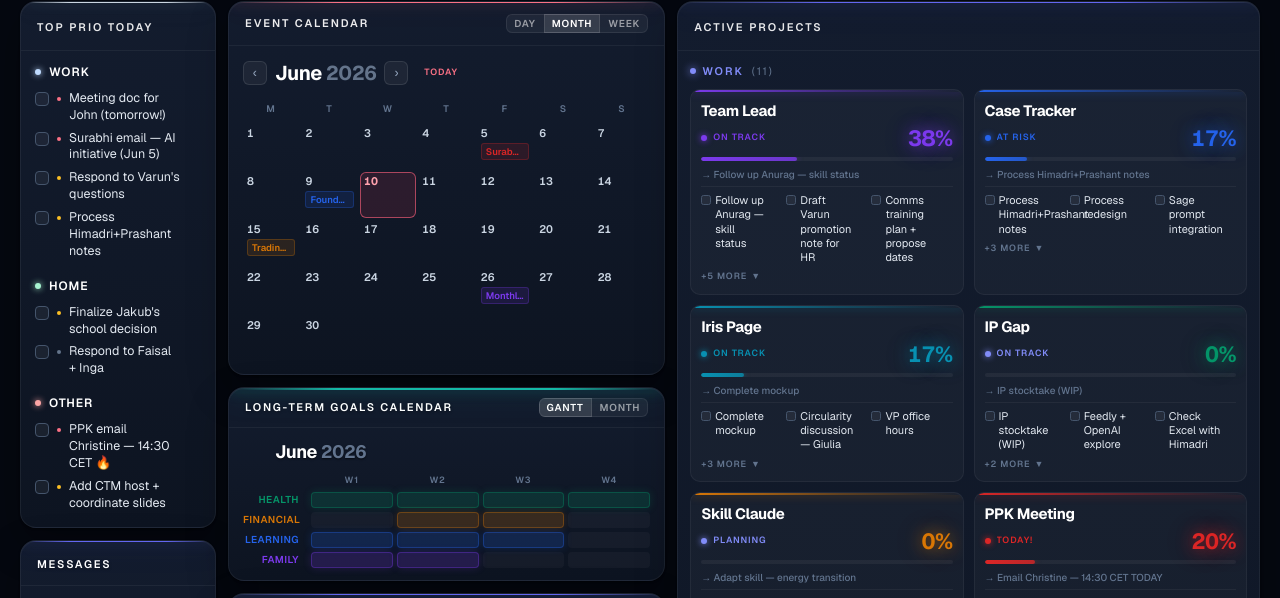
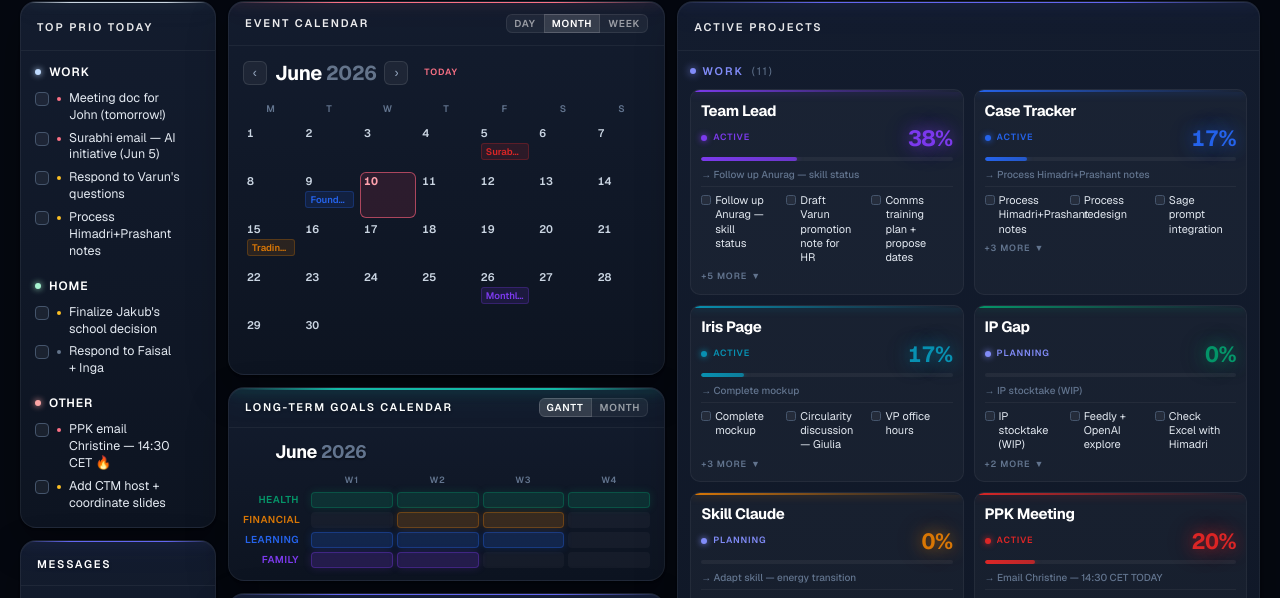
Before and after one commit to Pucek3D/v0-productivity-dashboard-design, a Next.js app: page / in a window 1280 px wide. Shown: the part 130-728 px from the top of the page. Built offline with nearby package versions, Linux system fonts and the light colour scheme.

Commit message:
feat: update project status display to use autoStatus

```diff
--- a/components/dashboard/active-projects-card.tsx
+++ b/components/dashboard/active-projects-card.tsx
@@ -111,7 +111,7 @@ const isUrgent = autoStatus.includes('Today') || autoStatus.includes('🔥')
             <span className={`w-[6px] h-[6px] rounded-full flex-shrink-0 ${isUrgent ? 'pulse-soft' : ''}`}
               style={{ background: style.text, boxShadow: `0 0 6px ${style.text}` }} />
             <span className="text-[9px] font-semibold uppercase tracking-[0.10em] truncate" style={{ color: style.text }}>
-              {project.status}
+              {autoStatus}
             </span>
           </span>
           <span className="font-display text-[22px] tabular leading-none flex-shrink-0" style={{
```
